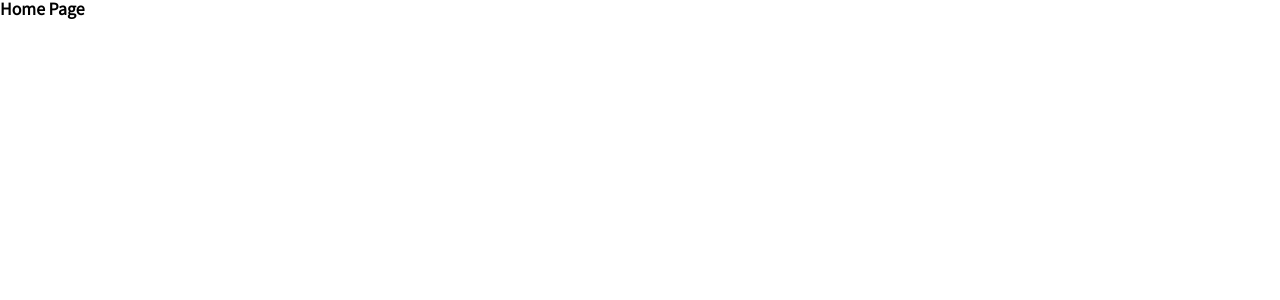
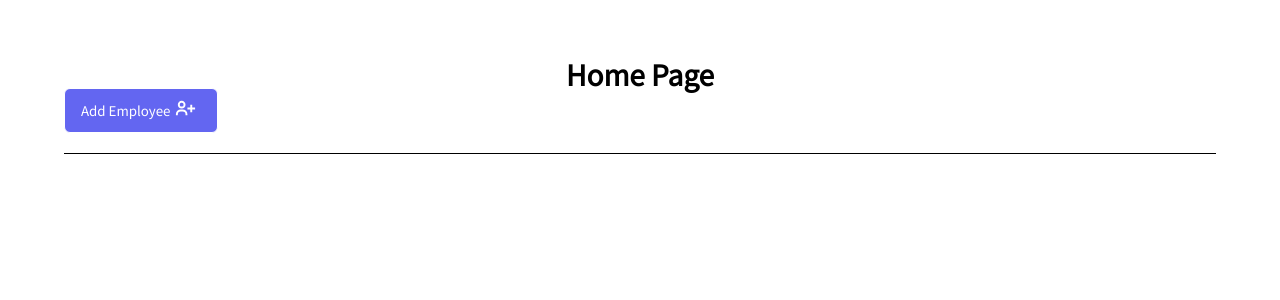
Before and after one commit to jeff0518/todolist, a Next.js app: page / in a window 1280 px wide. Shown: the top 300 px of the page. Built offline with nearby package versions, Linux system fonts and the light colour scheme.

Commit message:
feat:title

```diff
--- a/package.json
+++ b/package.json
@@ -11,6 +11,7 @@
   "dependencies": {
     "next": "13.4.5",
     "react": "18.2.0",
-    "react-dom": "18.2.0"
+    "react-dom": "18.2.0",
+    "react-icons": "^4.9.0"
   }
 }
--- a/pages/index.jsx
+++ b/pages/index.jsx
@@ -1,8 +1,30 @@
+import Head from 'next/head';
+import { BiUserPlus } from "react-icons/bi";
+import style from './index.module.css'
+
 function HomePage() {
   return (
-    <>
-      <h1>Home Page</h1>
-    </>
+    <section>
+      <Head>
+        <title>Todo List CRUD</title>
+        <meta name="description" content="Generated by create next app"></meta>
+        <link rel="icon" href="/favicon.ico"></link>
+      </Head>
+
+      <main className={style.main}>
+        <h1 className={style.title}>Home Page</h1>
+        <div className={style.container}>
+          <div className={style.container_left}>
+            <button className={style.button}>
+              Add Employee
+              <span className={style.icon}>
+                <BiUserPlus size={23} />
+              </span>
+            </button>
+          </div>
+        </div>
+      </main>
+    </section>
   );
 }
 
--- /dev/null
+++ b/pages/index.module.css
@@ -0,0 +1,46 @@
+.main {
+  margin: 0 5%;
+  padding-top: 1.25rem;
+}
+
+.title {
+  font-size: 1.75rem;
+  text-align: center;
+  font-weight: bold;
+  padding-top: 2.5rem;
+}
+
+.container {
+  display: flex;
+  justify-content: space-between;
+  padding-bottom: 1.25rem;
+  border-bottom: 1px solid;
+}
+
+.container_left {
+  display: flex;
+  gap: 0.75rem;
+}
+
+.button {
+  display: flex;
+  align-items: center;
+  background-color: #6366F1;
+  padding: 0.5rem 1rem;
+  color: white;
+  border: 1px solid;
+  border-radius: 0.375rem;
+  transition: background-color 0.3s, border-color 0.3s, color 0.3s;
+  text-align: center
+}
+
+.button:hover {
+  background-color: #f9fafb;
+  border-color: #6366F1;
+  color: #6366F1;
+}
+
+.icon {
+  padding: 0 0.25rem;
+  text-align: center
+}
```
Also changed, not shown: 1 other file (tests, documents, lock files or other folders).
